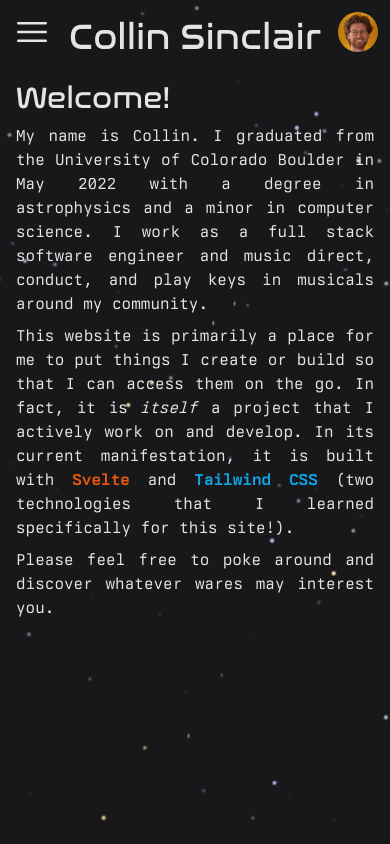
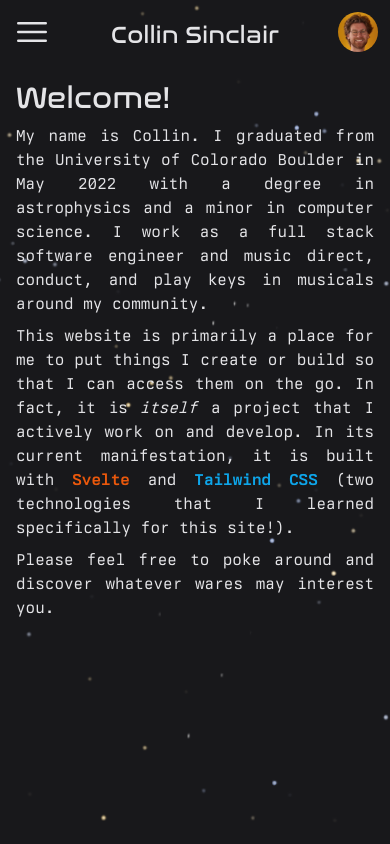
Before and after one commit to collinsinclair/pwv2, a SvelteKit app: page / in a window 390 px wide. Built offline with nearby package versions, Linux system fonts and the light colour scheme.

Commit message:
more responsive!

```diff
--- a/src/routes/+layout.svelte
+++ b/src/routes/+layout.svelte
@@ -78,7 +78,9 @@
 				{/if}
 			</button>
 			<h1>
-				<a class="inline-block text-zinc-200 align-middle text-4xl" href="/">Collin Sinclair</a>
+				<a class="inline-block text-zinc-200 align-middle text-2xl lg:text-4xl" href="/"
+					>Collin Sinclair</a
+				>
 			</h1>
 			<img
 				src={profilePicture}
--- a/src/routes/map/+page.svelte
+++ b/src/routes/map/+page.svelte
@@ -10,7 +10,7 @@
 	const style = 'mapbox://styles/mapbox/outdoors-v12';
 	const colors = ['green', 'blue'];
 
-	let maxElevation = 14500;
+	let maxElevation = 14000;
 	let minElevation =
 		Math.floor(Math.min(...coSummitClimbs.map((climb) => climb['Elevation'])) / 100) * 100;
 	let elevationFilter = minElevation;
```
